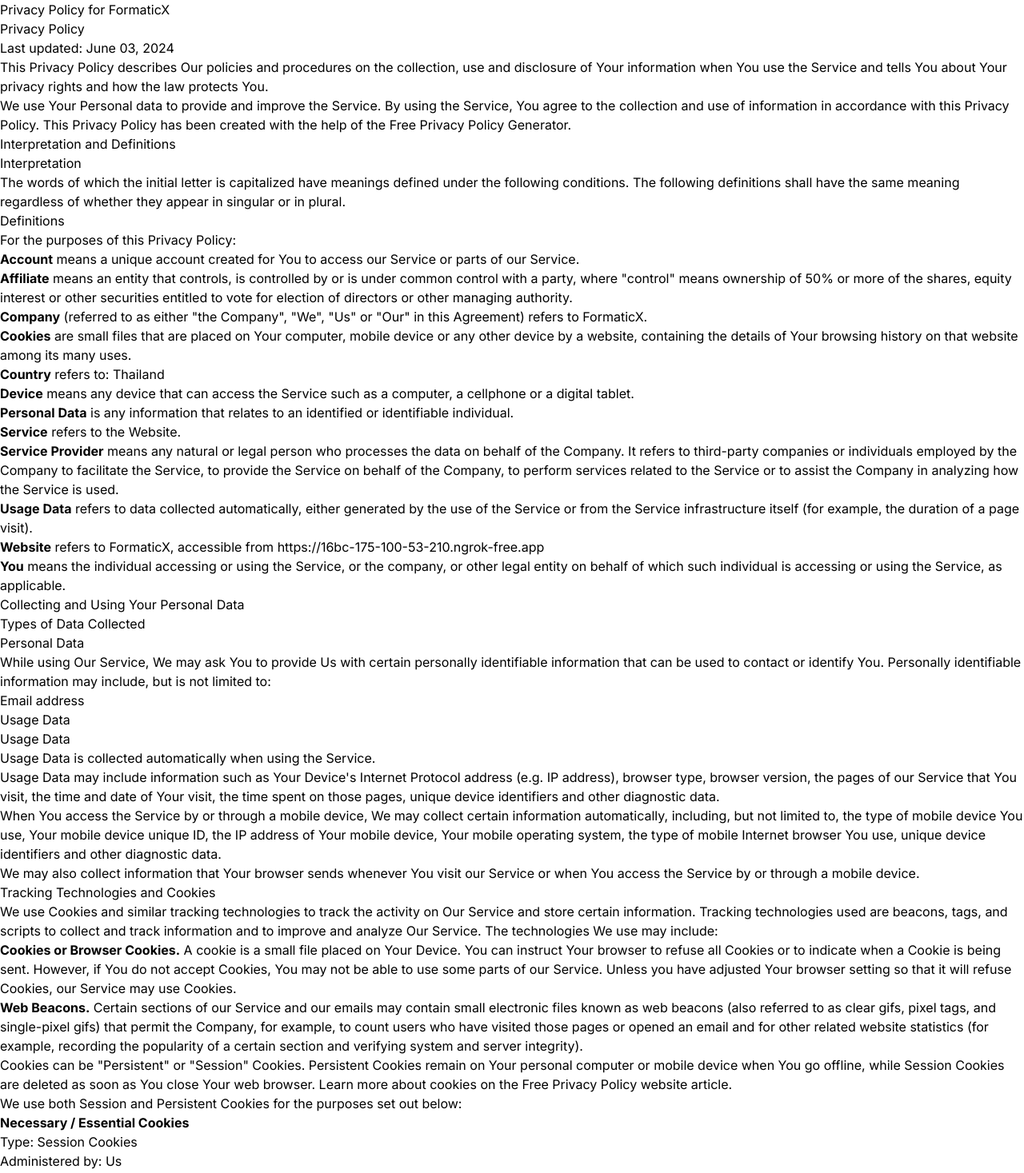
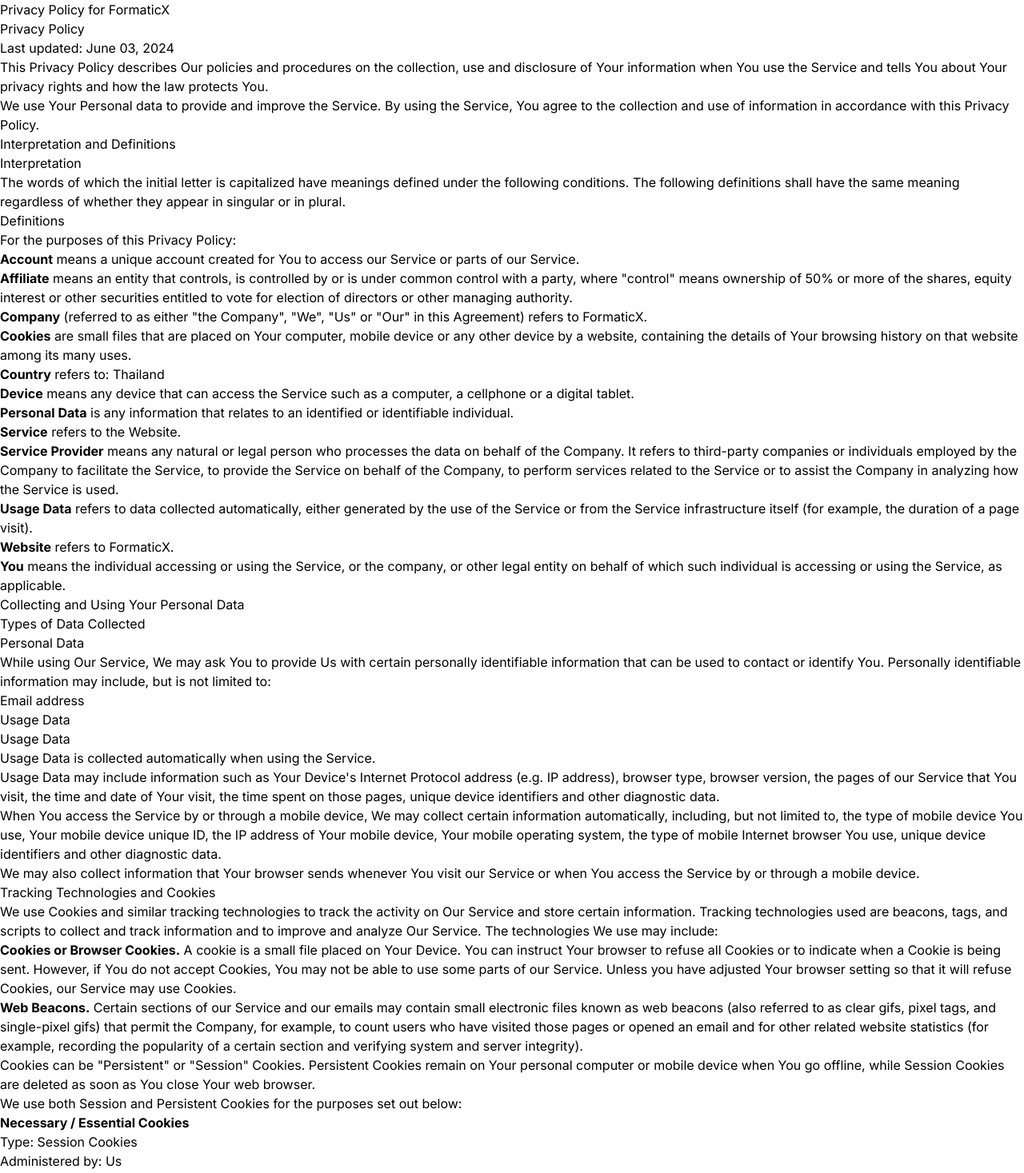
Before and after one commit to aungkothet/POC-integration-chatgpt, a Next.js app: page /privacy-policy in a window 1280 px wide. Shown: the top 1467 px of the page at 80% size. Built offline with nearby package versions, Linux system fonts and the light colour scheme.

Commit message:
update pricacy -policy

```diff
--- a/src/app/privacy-policy/page.js
+++ b/src/app/privacy-policy/page.js
@@ -20,15 +20,7 @@
             <p>
               We use Your Personal data to provide and improve the Service. By
               using the Service, You agree to the collection and use of
-              information in accordance with this Privacy Policy. This Privacy
-              Policy has been created with the help of the{' '}
-              <a
-                href="https://www.freeprivacypolicy.com/free-privacy-policy-generator/"
-                target="_blank"
-              >
-                Free Privacy Policy Generator
-              </a>
-              .
+              information in accordance with this Privacy Policy.
             </p>
             <h2>Interpretation and Definitions</h2>
             <h3>Interpretation</h3>
@@ -51,15 +43,16 @@
                 <p>
                   <strong>Affiliate</strong> means an entity that controls, is
                   controlled by or is under common control with a party, where
-                  "control" means ownership of 50% or more of the shares, equity
-                  interest or other securities entitled to vote for election of
-                  directors or other managing authority.
+                  &quot;control&quot; means ownership of 50% or more of the
+                  shares, equity interest or other securities entitled to vote
+                  for election of directors or other managing authority.
                 </p>
               </li>
               <li>
                 <p>
-                  <strong>Company</strong> (referred to as either "the Company",
-                  "We", "Us" or "Our" in this Agreement) refers to FormaticX.
+                  <strong>Company</strong> (referred to as either &quot;the
+                  Company&quot;, &quot;We&quot;, &quot;Us&quot; or
+                  &quot;Our&quot; in this Agreement) refers to FormaticX.
                 </p>
               </li>
               <li>
@@ -113,14 +106,7 @@
               </li>
               <li>
                 <p>
-                  <strong>Website</strong> refers to FormaticX, accessible from{' '}
-                  <a
-                    href="https://16bc-175-100-53-210.ngrok-free.app"
-                    rel="external nofollow noopener"
-                    target="_blank"
-                  >
-                    https://16bc-175-100-53-210.ngrok-free.app
-                  </a>
+                  <strong>Website</strong> refers to FormaticX.
                 </p>
               </li>
               <li>
@@ -201,17 +187,10 @@
               </li>
             </ul>
             <p>
-              Cookies can be "Persistent" or "Session" Cookies. Persistent
-              Cookies remain on Your personal computer or mobile device when You
-              go offline, while Session Cookies are deleted as soon as You close
-              Your web browser. Learn more about cookies on the{' '}
-              <a
-                href="https://www.freeprivacypolicy.com/blog/sample-privacy-policy-template/#Use_Of_Cookies_And_Tracking"
-                target="_blank"
-              >
-                Free Privacy Policy website
-              </a>{' '}
-              article.
+              Cookies can be &quot;Persistent&quot; or &quot;Session&quot;
+              Cookies. Persistent Cookies remain on Your personal computer or
+              mobile device when You go offline, while Session Cookies are
+              deleted as soon as You close Your web browser.
             </p>
             <p>
               We use both Session and Persistent Cookies for the purposes set
@@ -518,7 +497,7 @@
             <p>
               We will let You know via email and/or a prominent notice on Our
               Service, prior to the change becoming effective and update the
-              "Last updated" date at the top of this Privacy Policy.
+              &quot;Last updated&quot; date at the top of this Privacy Policy.
             </p>
             <p>
               You are advised to review this Privacy Policy periodically for any
@@ -530,33 +509,7 @@
               If you have any questions about this Privacy Policy, You can
               contact us:
             </p>
-            <ul>
-              <li>
-                By visiting this page on our website:{' '}
-                <a
-                  href="https://16bc-175-100-53-210.ngrok-free.app"
-                  rel="external nofollow noopener"
-                  target="_blank"
-                >
-                  https://16bc-175-100-53-210.ngrok-free.app
-                </a>
-              </li>
-            </ul>
           </div>
-        </div>
-      </div>
-
-      <div class="footer">
-        <div class="container">
-          <p>
-            Generated using{' '}
-            <a
-              href="https://www.freeprivacypolicy.com/free-privacy-policy-generator/"
-              target="_blank"
-            >
-              Free Privacy Policy Generator
-            </a>
-          </p>
         </div>
       </div>
     </div>
```
